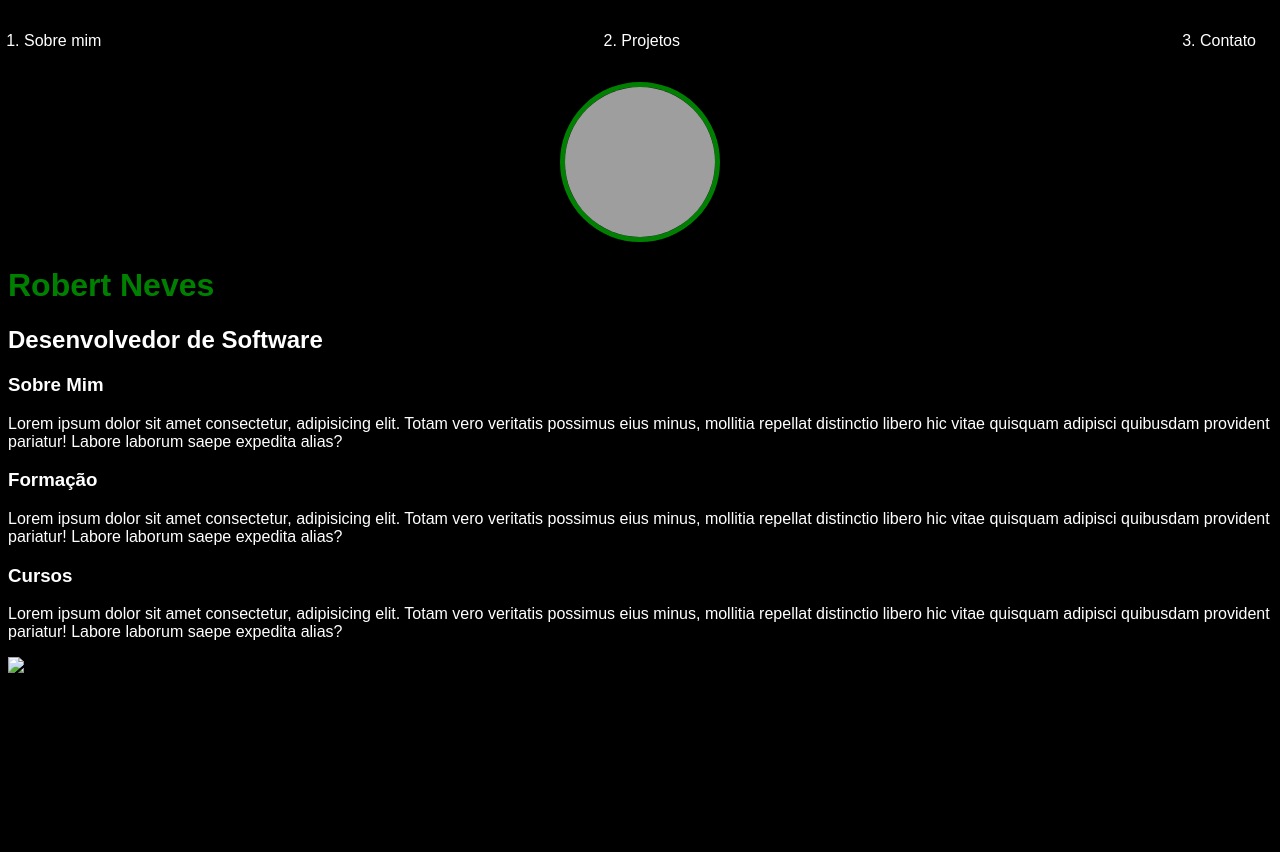
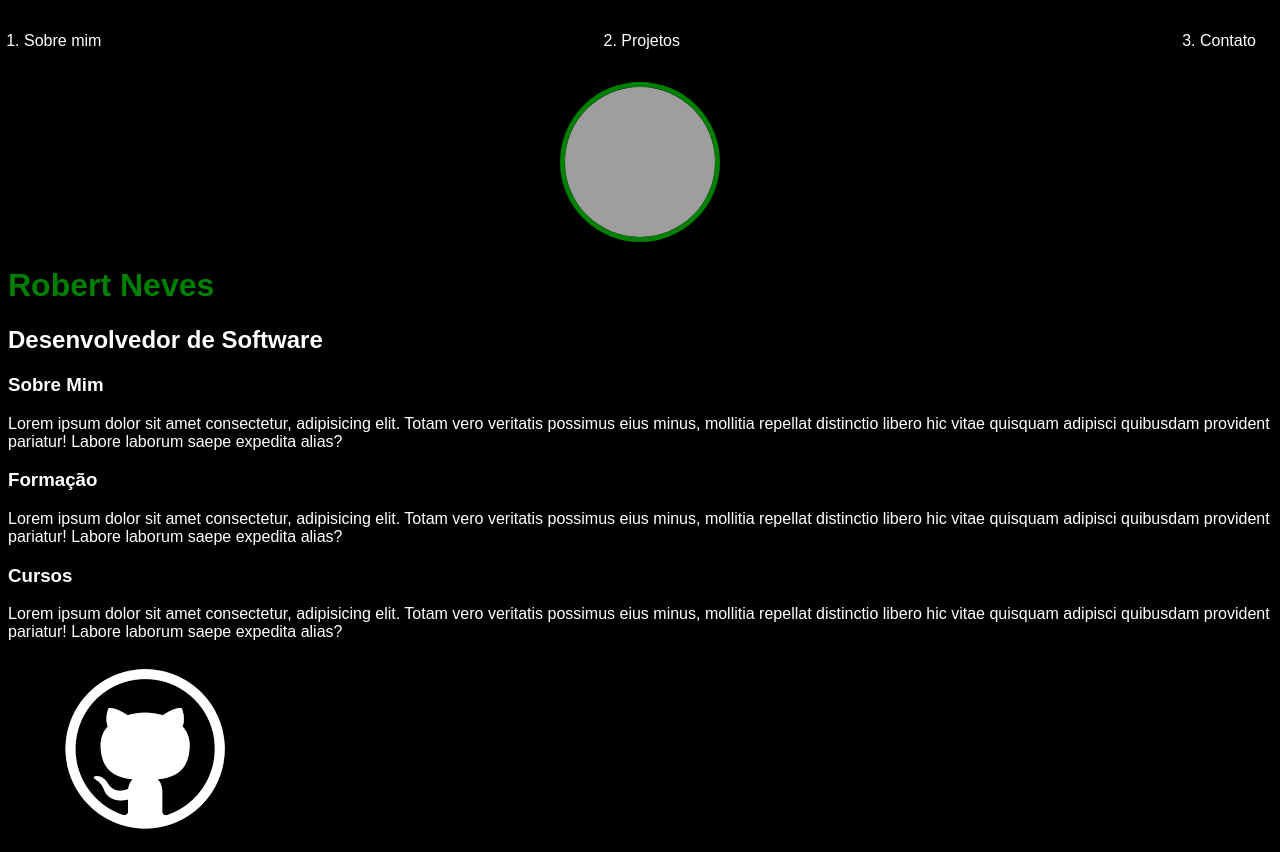
Before and after one commit to programadorrobert/blog, a plain HTML site: page index.html in a window 1280 px wide. Before the commit the page ends 800 px from the top, so only its background shows below. Drawn offline with Linux system fonts and the light colour scheme; grey boxes are pictures that could not be loaded.

Commit message:
Fix github img src

```diff
--- a/index.html
+++ b/index.html
@@ -52,7 +52,7 @@
     </main>
     <footer>
         <a>
-            <img src=".img/github.png"></img>
+            <img src="./img/github.png"></img>
 
         </a>
     </footer>
```
